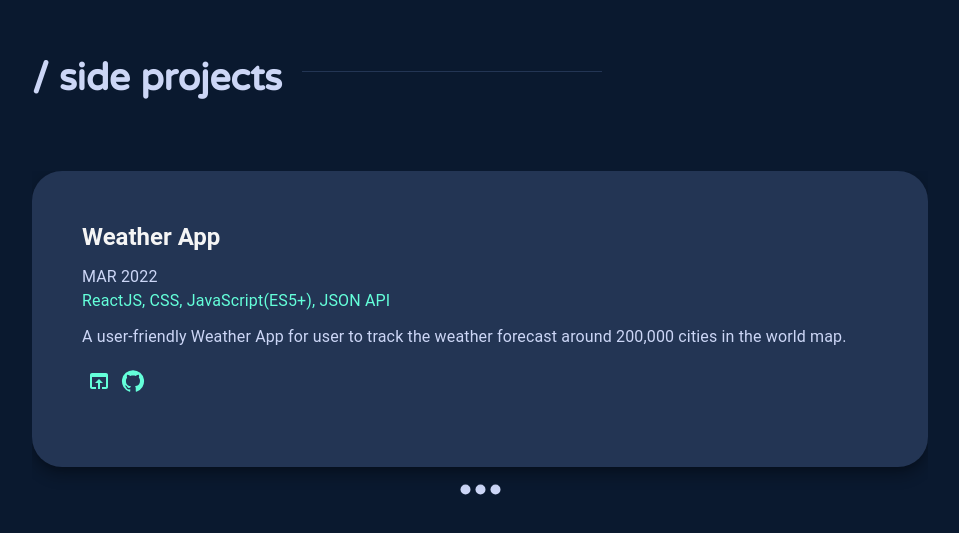
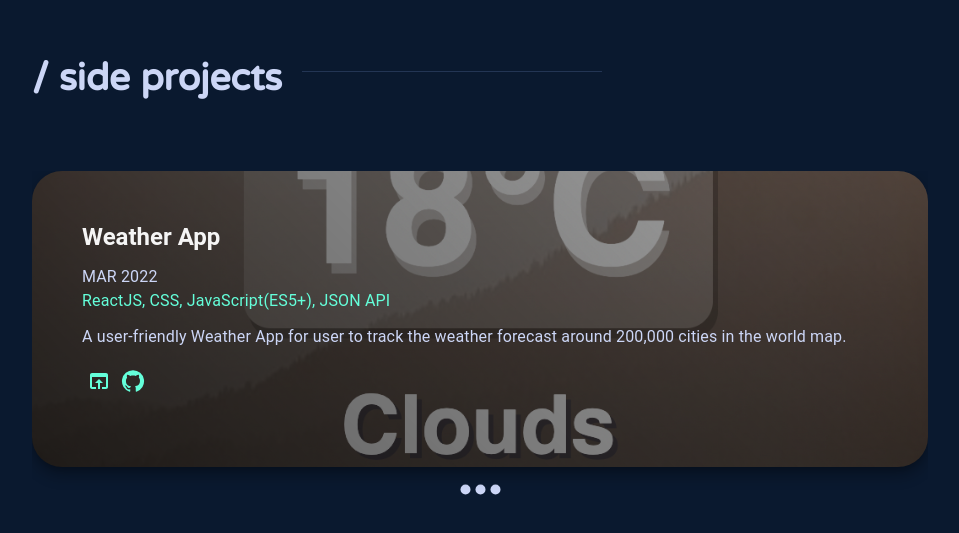
Before and after one commit to aimiisme/ImAimi, a React (Create React App) app: page / in a window 1280 px wide. Shown: the part 2916-3449 px from the top of the page, without its empty margins (160-1119 px from the left). Built offline with nearby package versions, Linux system fonts and the light colour scheme.

Commit message:
Updated background image of project list

```diff
--- a/src/components/ProjectList.js
+++ b/src/components/ProjectList.js
@@ -13,7 +13,15 @@ function Item(props) {
     <Paper
       className="proj-item"
       elevation={10}
-      sx={{ bgcolor: "var(--lightest-navy)", borderRadius: "30px" }}
+      // sx={{ bgcolor: "var(--lightest-navy)", borderRadius: "30px" }}
+      sx={{
+        backgroundImage: `linear-gradient(45deg, rgba(0,0,0,0.65), rgba(0,0,0,0.35)),url(${props.item.image})`,
+        backgroundSize: "cover",
+        backgroundRepeat: "no repeat",
+        backgroundPosition: "center",
+        opacity: "10",
+        borderRadius: "30px",
+      }}
     >
       <Typography
         className="proj-title"
```
